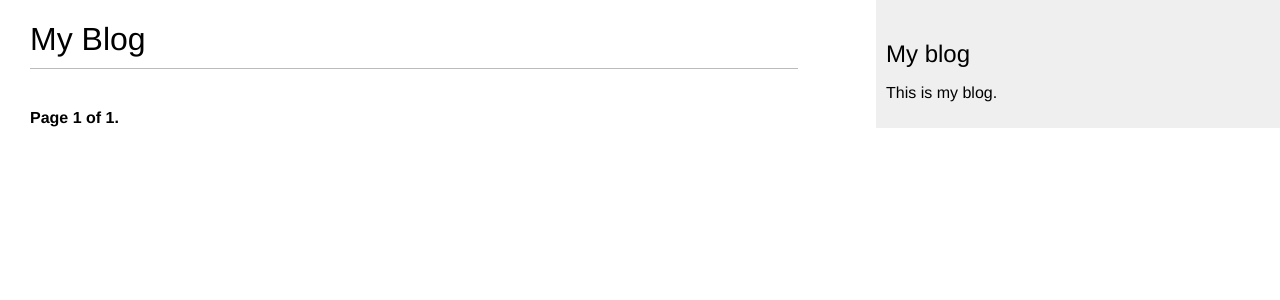
After one commit to MeenalaxmiS/django3practice, a Django app: page /blog/ in a window 1280 px wide. The commit adds this page. Shown: the top 300 px of the page. Run offline with Django 3.2, Linux system fonts and the light colour scheme; data that the repository does not hold is empty.

Commit message:
Add pagination support in the blog site (#8)

```diff
--- a/mysite/blog/templates/blog/post/list.html
+++ b/mysite/blog/templates/blog/post/list.html
@@ -7,4 +7,5 @@
         <p class="date"> Published {{ post.publish }} by {{ post.author }}</p>
         {{ post.body|truncatewords:30|linebreaks }}
     {% endfor %}
+        {% include "pagination.html" with page=posts %}
 {% endblock %}
--- /dev/null
+++ b/mysite/blog/templates/pagination.html
@@ -0,0 +1,15 @@
+<div class="pagination">
+    <span class="step-links">
+        {% if page.has_previous %}
+            <a href="?page={{ page.previous_page_number }}">Previous</a>
+        {% endif %}
+
+        <span class="current">
+            Page {{ page.number }} of {{ page.paginator.num_pages }}.
+        </span>
+
+        {% if page.has_next %}
+            <a href="?page={{ page.next_page_number }}">Next</a>
+        {% endif %}
+    </span>
+</div>
--- a/mysite/blog/views.py
+++ b/mysite/blog/views.py
@@ -1,3 +1,32 @@
-from django.shortcuts import render
+from django.shortcuts import render, get_object_or_404
+from .models import Post
+from django.core.paginator import Paginator, EmptyPage, PageNotAnInteger
 
-# Create your views here.
+
+def post_list(request):
+    published_post = Post.published.all()
+    paginator = Paginator(published_post, 3)
+    page = request.GET.get("page")
+
+    try:
+        posts = paginator.page(page)
+    except PageNotAnInteger:
+        posts = paginator.page(1)
+    except EmptyPage:
+        posts = paginator.page(paginator.num_pages)
+
+    return render(
+        request, "blog/post/list.html", {"page": page, "posts": posts}
+    )
+
+
+def post_detail(request, year, month, day, post):
+    post = get_object_or_404(
+        Post,
+        slug=post,
+        status="published",
+        publish__year=year,
+        publish__month=month,
+        publish__day=day,
+    )
+    return render(request, "blog/post/detail.html", {"post": post})
```
Also changed, not shown: requirements.txt (+13 -0 lines), 1 other file.
